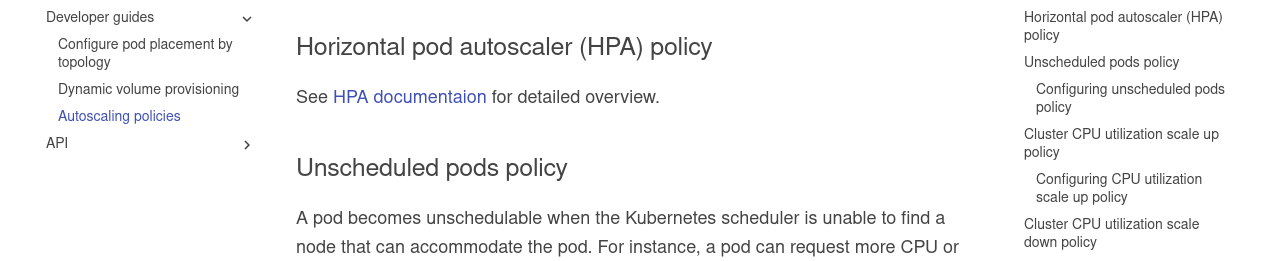
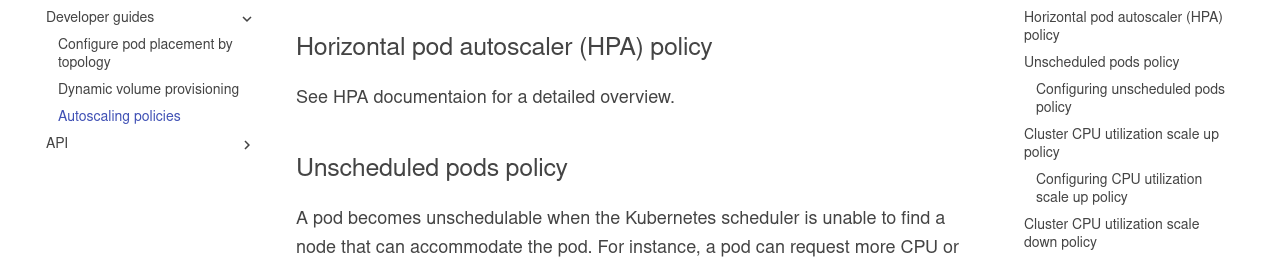
Before and after one commit to castai/docs, an MkDocs documentation site: the page built from docs/guides/autoscaling-policies.md, in a window 1280 px wide and 900 px high, scrolled down 1523 px. Shown: the part 170-431 px from the top of the window. Built offline with MkDocs 1.6.1 and Material for MkDocs 9.7.7, drawn with Linux system fonts in a browser that asks for light colours; some web fonts are replaced; some of the changed lines change nothing that is shown.

Commit message:
fix: broken link

```diff
--- a/docs/guides/autoscaling-policies.md
+++ b/docs/guides/autoscaling-policies.md
@@ -45,7 +45,7 @@ The new settings will propagate immediately.
 
 ## Horizontal pod autoscaler (HPA) policy
 
-See [HPA documentaion](https://castai.github.io/docs/guides/hpa/hpa) for detailed overview.
+See HPA documentaion for a detailed overview.
 
 ## Unscheduled pods policy
 
```
